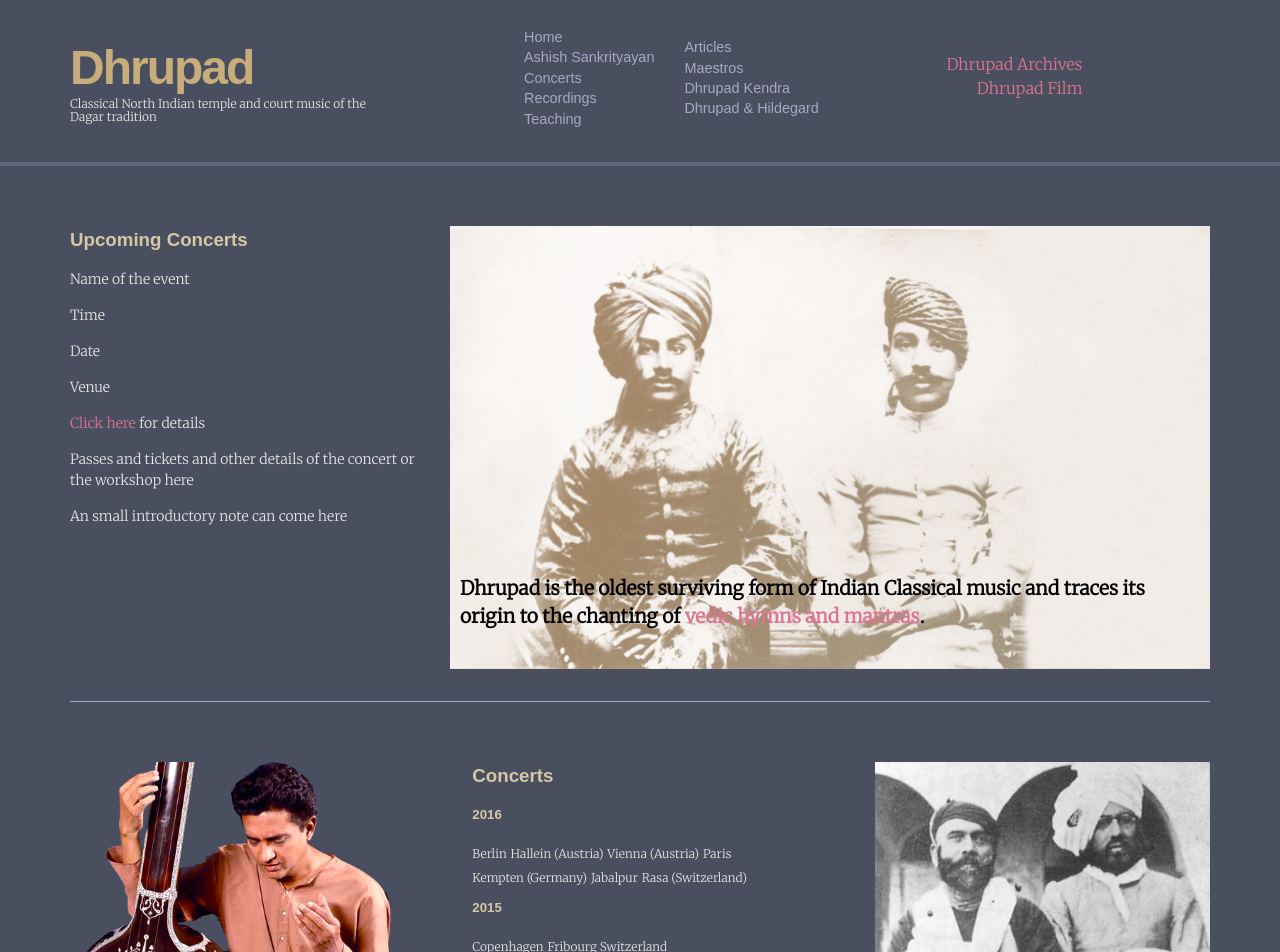
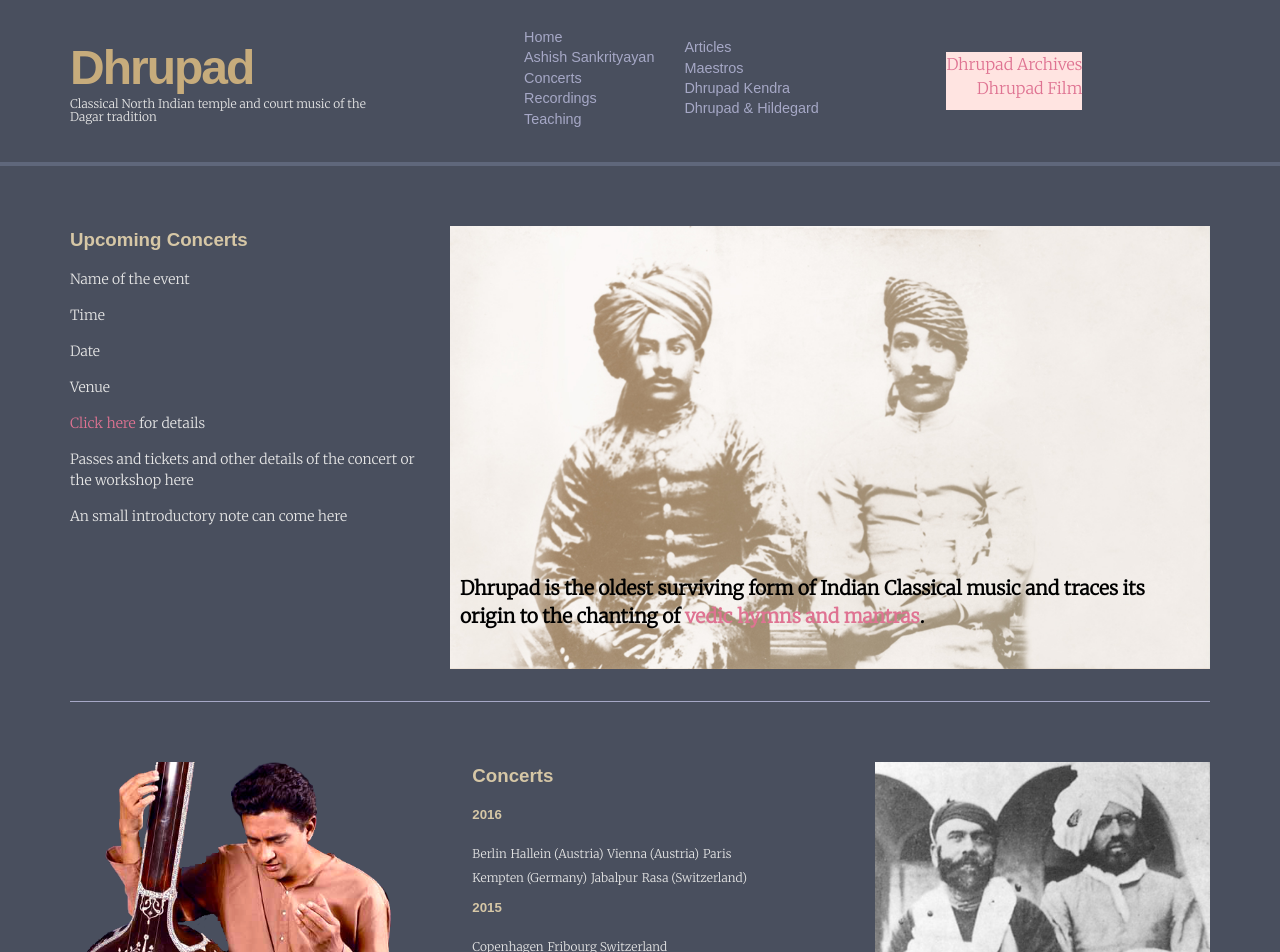
Before and after one commit to sama66/q3, a Jekyll site: the page built from index.html, in a window 1280 px wide. Shown: the top 952 px of the page. Built offline with Jekyll 4.4.1, drawn with Linux system fonts in a browser that asks for light colours; some web fonts are replaced.

Commit message:
header minor]

```diff
--- a/_sass/_header.scss
+++ b/_sass/_header.scss
@@ -32,6 +32,7 @@
 }
 ul.out-site {
   text-align: right;
+  background: mistyrose;
 }
 .site-title {
 
@@ -56,7 +57,6 @@
     }
 
     ul {
-      float: left;
       margin-left: $spacing-unit;
       padding-bottom: 0;
 
@@ -89,7 +89,6 @@
         // Gaps between nav items, but not on the first one
         &:not(:first-child) {
             margin-left: 100px;
-            background: red;
         }
 
         &:hover {
```
